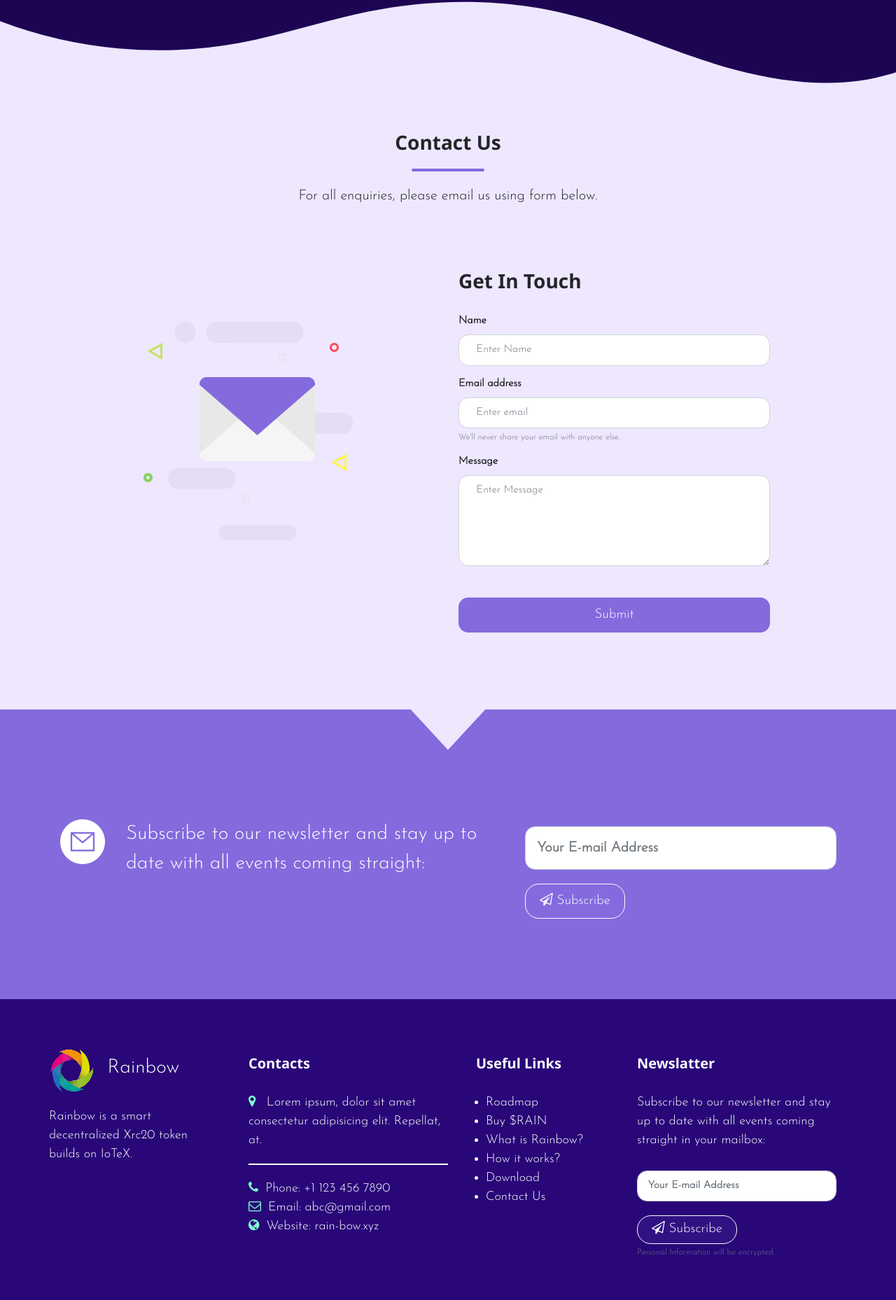
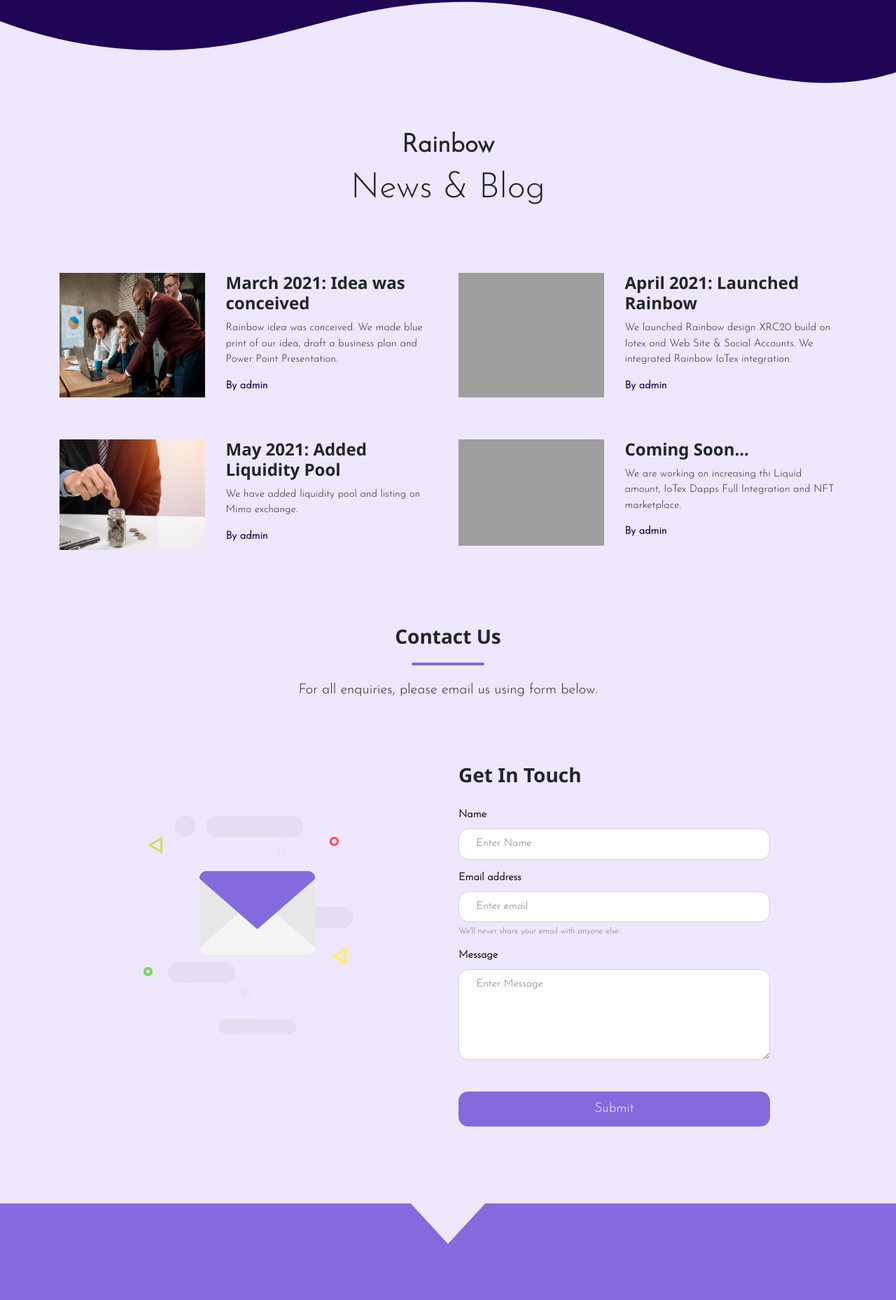
Before and after one commit to Vishvesh-Codehunt/freelancing, a Flask app: page / in a window 1280 px wide. Shown: the part 2860-4718 px from the top of the page at 70% size. Run offline with Flask 2, Linux system fonts and the light colour scheme; some libraries are stand-ins or nearby versions; grey boxes are pictures that could not be loaded.

Commit message:
added news

```diff
--- a/static/CSS/style.css
+++ b/static/CSS/style.css
@@ -302,7 +302,7 @@ textarea{
 }
 .main-header-contact{
     text-align:center;
-    margin-top:50px;
+    margin-top:100px;
     font-weight:600;
     font-size:28px;
 }
@@ -420,7 +420,37 @@ textarea{
     padding-bottom:30px;
 }
 .social-icon:hover{
-    color:#846add;
+    color:aquamarine;
+}
+/* news */
+.news-header{
+    text-align:center;
+    font-weight:600;
+    margin-top:50px;
+    font-family:"Josefin Sans";
+}
+.second-news-header{
+    text-align:center;
+    font-family:"Josefin Sans";
+    font-size:50px;
+}
+.blog-1{
+    height:90%;
+    width:100%;
+    margin-top:10px;
+}
+.post-header{
+    font-weight:700;
+    font-size:24px;
+}
+.author{
+    color:#1d0553;
+}
+.news-row{
+    margin-top:80px;
+}
+.news-row2{
+    margin-top:40px;
 }
 @media only screen and (max-width: 900px) {
     .timeline ul li div {
@@ -451,6 +481,9 @@ textarea{
     }
     .footer-devider-3s1{
         margin-left:10px;
+    }
+    .news-row2{
+        margin-top:0px;
     }
   }
 
@@ -553,4 +586,7 @@ textarea{
     .footer-p{
         width:100%;
     }
+    .news-row2{
+        margin-top:0px;
+    }
   }
--- a/templates/index.html
+++ b/templates/index.html
@@ -38,7 +38,7 @@
               <a class="nav-link ml-3" href="#">Download</a>
             </li>
             <li class="nav-item">
-                <a class="nav-link ml-3" href="#">News</a>
+                <a class="nav-link ml-3" href="#news">News</a>
             </li>
             <li class="nav-item">
                 <a class="nav-link ml-3" href="#contact">Contact</a>
@@ -208,6 +208,89 @@
   </svg>
 </div>
 
+<section id="news">
+  <div class="container">
+    <h1 class="news-header" data-aos="fade-right">Rainbow</h1>
+    <h1 class="second-news-header" data-aos="fade-right">News & Blog</h1>
+    <div class="row news-row">
+      <div class="col-md-12 col-sm-12 col-lg-6" data-aos="fade-right">
+        <div class="row" >
+          <div class="col-md-5 col-sm-12 col-lg-5">
+            <img src="../static/Images/blog1.jpg" alt="blog-1" class="blog-1">
+          </div>
+          <div class="col-md-7 col-sm-12 col-lg-7">
+            <h2 class="post-header">
+              March 2021: Idea was conceived
+            </h2>
+            <p class="post-p">
+              Rainbow idea was conceived. We made blue print of our idea, draft a business plan and Power Point Presentation.
+            </p>
+            <p class="author">
+              <strong>By admin</strong>
+            </p>
+          </div>
+        </div>
+      </div>
+      <div class="col-md-12 col-sm-12 col-lg-6" data-aos="fade-right">
+        <div class="row">
+          <div class="col-md-5 col-sm-12 col-lg-5">
+            <img src="../static/Images/blog2.jpg" alt="blog-2" class="blog-1">
+          </div>
+          <div class="col-md-7 col-sm-12 col-lg-7">
+            <h2 class="post-header">
+              April 2021: Launched Rainbow
+            </h2>
+            <p class="post-p">
+              We launched Rainbow design XRC20 build on Iotex and Web Site & Social Accounts. We integrated Rainbow IoTex integration.
+            </p>
+            <p class="author">
+              <strong>By admin</strong>
+            </p>
+          </div>
+        </div>
+      </div>
+    </div>
+    <div class="row news-row2">
+      <div class="col-md-12 col-sm-12 col-lg-6" data-aos="fade-right">
+        <div class="row">
+          <div class="col-md-5 col-sm-12 col-lg-5">
+            <img src="../static/Images/blog3.jpg" alt="blog-3" class="blog-1">
+          </div>
+          <div class="col-md-7 col-sm-12 col-lg-7">
+            <h2 class="post-header">
+              May 2021: Added Liquidity Pool
+            </h2>
+            <p class="post-p">
+              We have added liquidity pool and listing on Mimo exchange.
+            </p>
+            <p class="author">
+              <strong>By admin</strong>
+            </p>
+          </div>
+        </div>
+      </div>
+      <div class="col-md-12 col-sm-12 col-lg-6" data-aos="fade-right">
+        <div class="row">
+          <div class="col-md-5 col-sm-12 col-lg-5">
+            <img src="../static/Images/blog-4.jpg" alt="blog-4" class="blog-1">
+          </div>
+          <div class="col-md-7 col-sm-12 col-lg-7">
+            <h2 class="post-header">
+              Coming Soon...
+            </h2>
+            <p class="post-p">
+              We are working on increasing thi Liquid amount, IoTex Dapps Full Integration and NFT marketplace.
+            </p>
+            <p class="author">
+              <strong>By admin</strong>
+            </p>
+          </div>
+        </div>
+      </div>
+      </div>
+  </div>
+</section>
+
 <section id="contact">
   <h1 class="main-header-contact" data-aos="fade-right">
     Contact Us
@@ -287,7 +370,7 @@
             <i style="color:aquamarine;" class="fa fa-map-marker" aria-hidden="true"></i> <span style="margin-left:10px;">Lorem ipsum, dolor sit amet consectetur adipisicing elit. Repellat, at.</span>
             <hr style="border:1px solid white;">
             <span><i style="color:aquamarine;" class="fa fa-phone" aria-hidden="true"></i><span style="margin-left:10px;">Phone: +1 123 456 7890</span></span><br>
-            <span><i style="color:aquamarine;" class="fa fa-envelope-o" aria-hidden="true"></i><span style="margin-left:10px;">Email: abc@gmail.com</span></span><br>
+            <span><i style="color:aquamarine;" class="fa fa-envelope-o" aria-hidden="true"></i><span style="margin-left:10px;">Email: support@rain-bow.xyz</span></span><br>
             <span><i style="color:aquamarine;" class="fa fa-globe" aria-hidden="true"></i><span style="margin-left:10px;">Website: rain-bow.xyz</span></span>
         </div>
         </div>
@@ -299,6 +382,7 @@
             <li><a href="#what">What is Rainbow?</a></li>
             <li><a href="#">How it works?</a></li>
             <li><a href="#">Download</a></li>
+            <li><a href="#news">News</a></li>
             <li><a href="#contact">Contact Us</a></li>
           </ul>
         </div>
```
Also changed, not shown: design/first.PNG (added), design/second.PNG (added), design/third.PNG (added), static/Images/blog1.jpg (added), static/Images/blog3.jpg (added), 3 other files.
